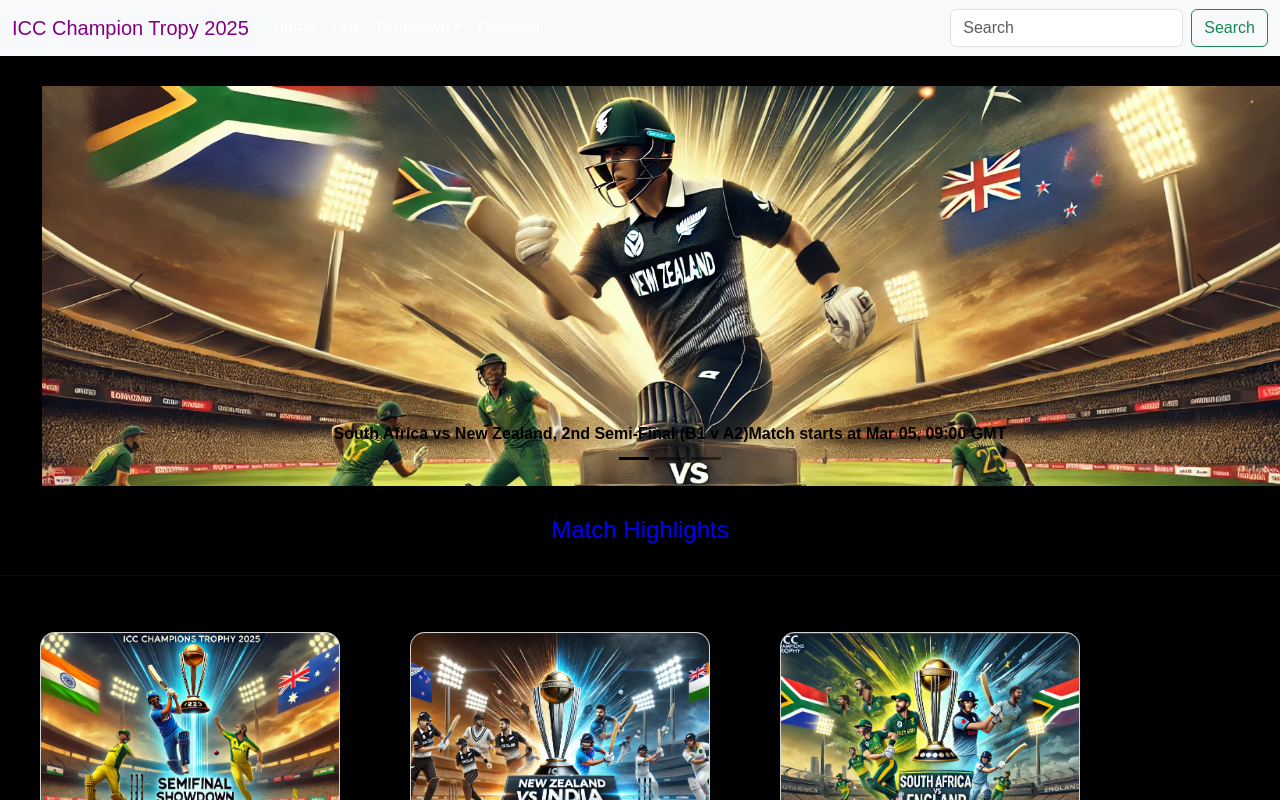
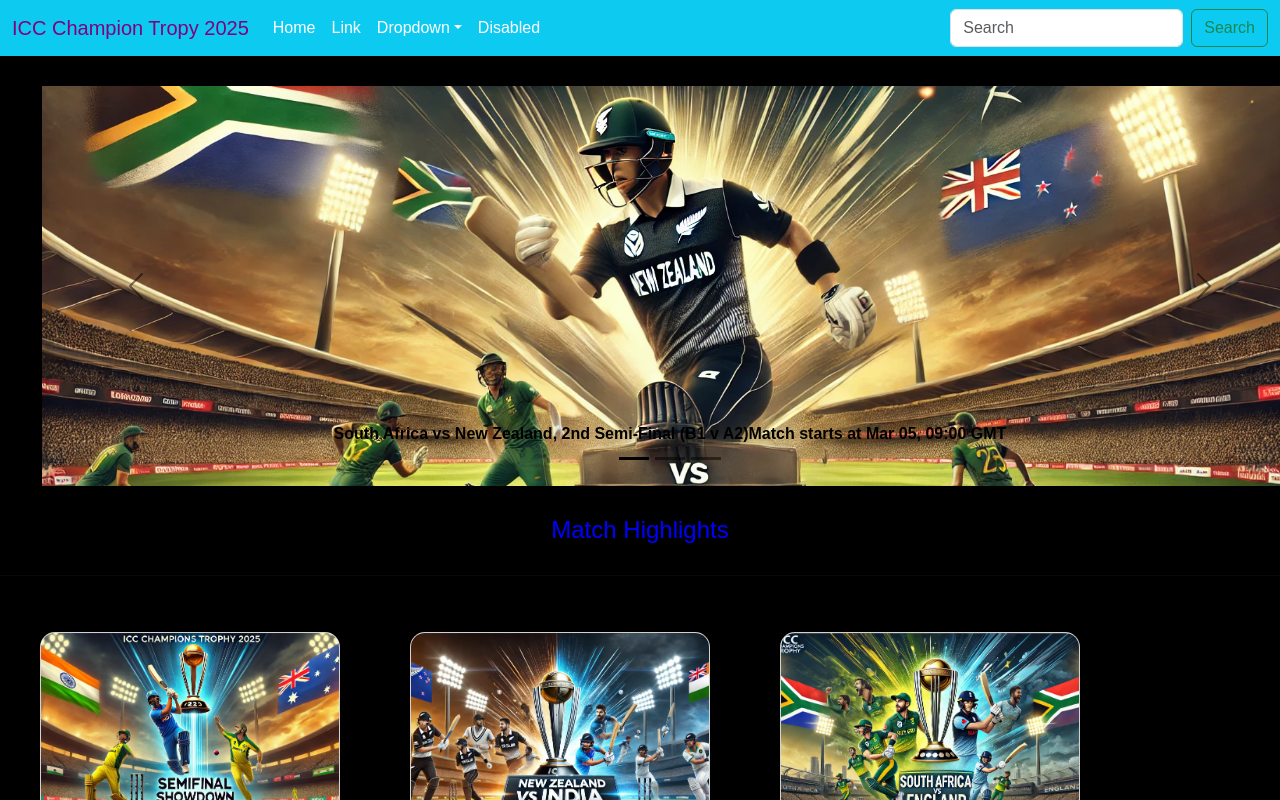
Before and after one commit to sunny30113011/ICT, a React (Create React App) app: page / in a window 1280 px wide. Shown: the top 800 px of the page. Built offline with nearby package versions, Linux system fonts and the light colour scheme; a web font is replaced by a local one.

Commit message:
Update Navbar1.js

```diff
--- a/src/Navbar1.js
+++ b/src/Navbar1.js
@@ -10,7 +10,7 @@
     return(
         <>
 
-    <nav class="navbar navbar-expand-lg bg-light">
+    <nav class="navbar navbar-expand-lg bg-info">
   <div class="container-fluid">
   <a class="navbar-brand" href="#" >
 
```
